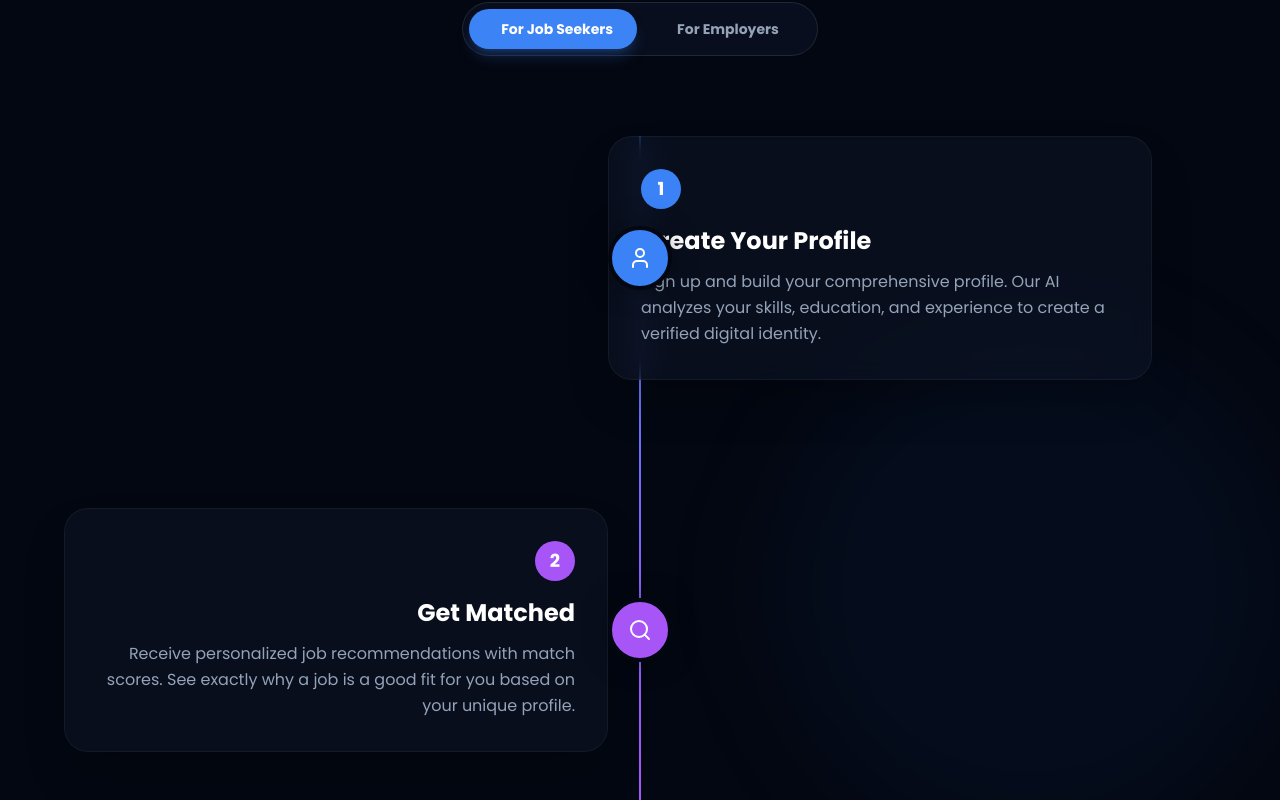
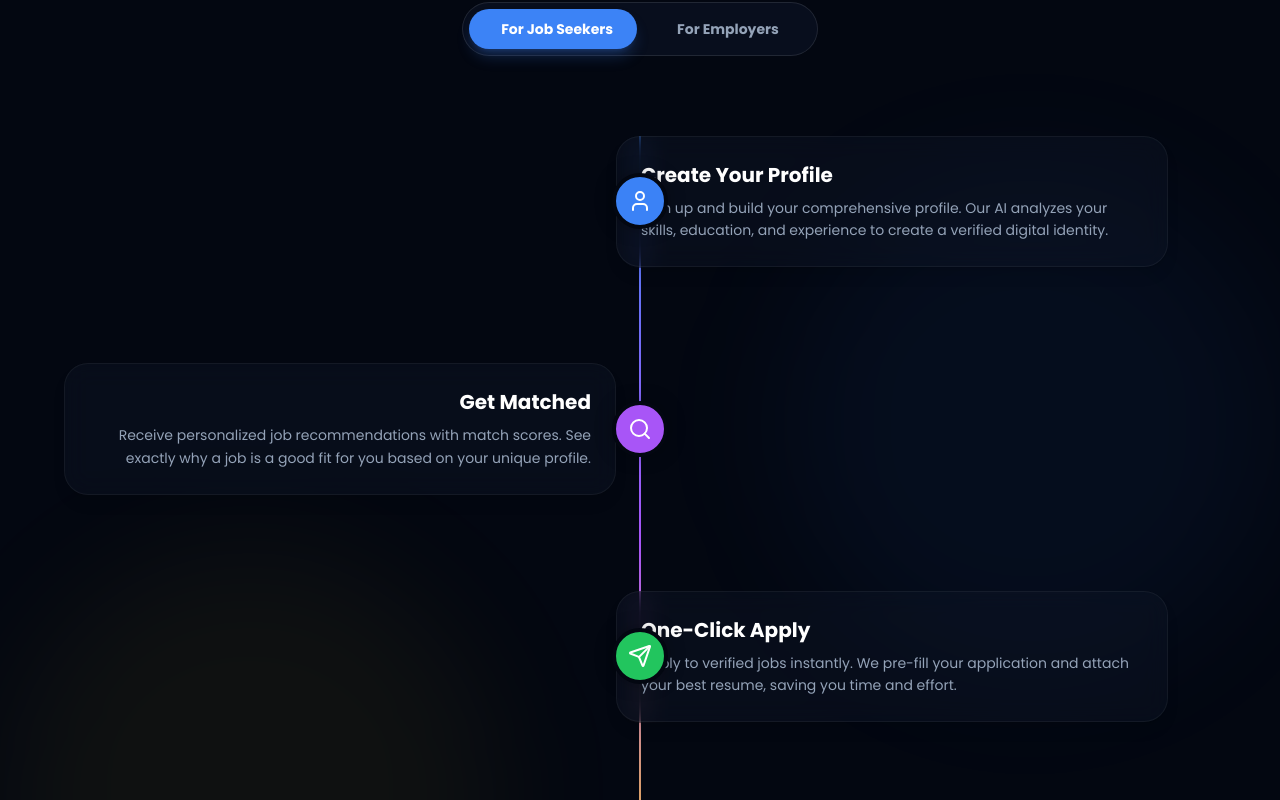
Before and after one commit to yuvasamrajyaofficial-prog/zekkers-app2, a Next.js app: page / in a window 1280 px wide. Shown: the part 2780-3580 px from the top of the page. Built offline with nearby package versions, Linux system fonts and the light colour scheme; no server answers.

Commit message:
fix: Resolve How It Works overlap, reduce card size, add shine animation

```diff
--- a/src/app/landing-page-components/how-it-works-section.tsx
+++ b/src/app/landing-page-components/how-it-works-section.tsx
@@ -139,62 +139,66 @@ export default function HowItWorksSection() {
             </div>
 
             {/* Mobile Timeline Line */}
-            <div className="md:hidden absolute left-8 top-0 bottom-0 w-0.5 bg-slate-800 rounded-full overflow-hidden">
+            <div className="md:hidden absolute left-6 top-0 bottom-0 w-0.5 bg-slate-800 rounded-full overflow-hidden">
                  <motion.div
                     className="w-full bg-gradient-to-b from-primary via-purple-500 to-accent"
                     style={{ height: lineHeight }}
                 />
             </div>
 
-            <div className="space-y-16 md:space-y-32">
+            <div className="space-y-12 md:space-y-24">
                 <AnimatePresence mode='wait'>
                     {steps.map((step, index) => (
                         <motion.div
                             key={`${activeTab}-${index}`}
                             initial={{ opacity: 0, y: 50 }}
                             whileInView={{ opacity: 1, y: 0 }}
-                            viewport={{ once: true, margin: "-100px" }}
+                            viewport={{ once: true, margin: "-50px" }}
                             transition={{ duration: 0.5, delay: index * 0.1 }}
                             className={cn(
-                                "relative flex flex-col md:flex-row gap-8 md:gap-0 items-center",
+                                "relative flex flex-col md:flex-row gap-6 md:gap-0 items-center",
                                 index % 2 === 0 ? "md:flex-row-reverse" : ""
                             )}
                         >
                             {/* Content Side */}
-                            <div className="flex-1 w-full pl-20 md:pl-0 md:px-16">
+                            <div className="flex-1 w-full pl-16 md:pl-0 md:px-12">
                                 <motion.div
-                                    whileHover={{ y: -5 }}
+                                    whileHover={{ y: -5, scale: 1.02 }}
                                     className={cn(
-                                        "p-8 rounded-3xl bg-card/50 backdrop-blur-md border border-white/5 hover:border-primary/20 transition-all duration-300 group shadow-2xl",
+                                        "relative p-5 md:p-6 rounded-2xl bg-card/40 backdrop-blur-md border border-white/5 hover:border-primary/20 transition-all duration-300 group shadow-lg overflow-hidden",
                                         index % 2 === 0 ? "md:text-left" : "md:text-right"
                                     )}
                                 >
+                                    {/* Hover Shine Effect */}
+                                    <div className="absolute inset-0 bg-gradient-to-r from-transparent via-white/5 to-transparent -translate-x-full group-hover:animate-shine pointer-events-none" />
+
                                     <div className={cn(
-                                        "inline-flex items-center justify-center w-10 h-10 rounded-xl mb-4 text-white font-bold text-lg",
+                                        "inline-flex md:hidden items-center justify-center w-8 h-8 rounded-lg mb-3 text-white font-bold text-sm",
                                         step.color, step.shadow
                                     )}>
                                         {index + 1}
                                     </div>
-                                    <h3 className="text-2xl font-bold text-white mb-3 group-hover:text-primary transition-colors">{step.title}</h3>
-                                    <p className="text-slate-400 text-base leading-relaxed">
+
+                                    <h3 className="text-lg md:text-xl font-bold text-white mb-2 group-hover:text-primary transition-colors">{step.title}</h3>
+                                    <p className="text-slate-400 text-sm leading-relaxed">
                                         {step.description}
                                     </p>
                                 </motion.div>
                             </div>
 
                             {/* Icon Node */}
-                            <div className="absolute left-8 md:left-1/2 -translate-x-1/2 flex items-center justify-center">
+                            <div className="absolute left-6 md:left-1/2 -translate-x-1/2 flex items-center justify-center">
                                 <motion.div
                                     initial={{ scale: 0 }}
                                     whileInView={{ scale: 1 }}
                                     viewport={{ once: true }}
                                     transition={{ type: "spring", stiffness: 200, delay: 0.2 + (index * 0.1) }}
                                     className={cn(
-                                        "w-16 h-16 rounded-full border-4 border-background flex items-center justify-center shadow-[0_0_30px_-5px_rgba(0,0,0,0.5)] z-10 relative",
+                                        "w-12 h-12 md:w-14 md:h-14 rounded-full border-4 border-background flex items-center justify-center shadow-[0_0_20px_-5px_rgba(0,0,0,0.5)] z-10 relative",
                                         step.color
                                     )}
                                 >
-                                    <div className="text-white relative z-10">
+                                    <div className="text-white relative z-10 transform scale-75 md:scale-100">
                                         {step.icon}
                                     </div>
                                     {/* Pulse Effect */}
```
